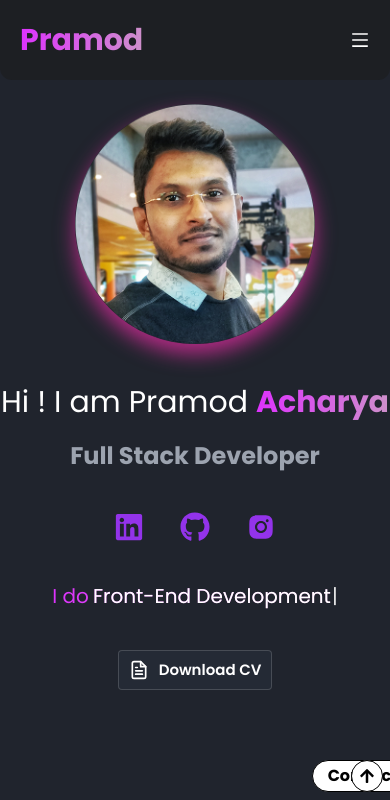
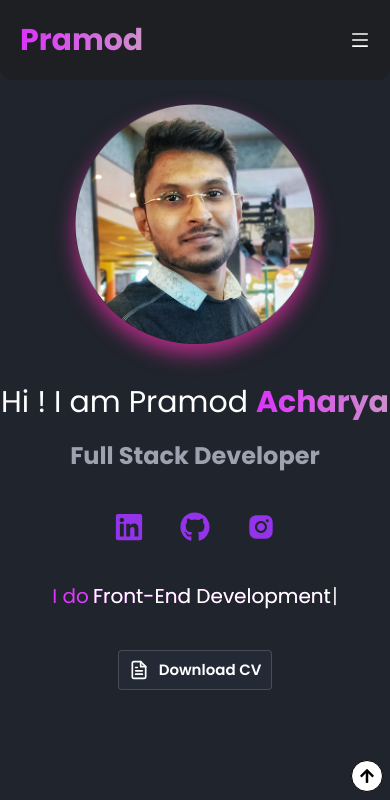
Before and after one commit to PramodAcharya808/Pramod-Acharya-Portfolio-Official, a React (Vite) app: page / in a window 390 px wide. Shown: the top 800 px of the page. Built offline with nearby package versions, Linux system fonts and the light colour scheme.

Commit message:
responsive design changes of the topmate button

```diff
--- a/src/components/ScrollTopBtn/ScrollTop.jsx
+++ b/src/components/ScrollTopBtn/ScrollTop.jsx
@@ -14,7 +14,7 @@
         href="https://topmate.io/pramod_acharya?utm_source=linkedin&utm_medium=product&utm_campaign=ss"
         target="blank"
       >
-        <button className="scrollBtn fixed left-[80%] top-[90%] z-[999] flex h-8 w-32 items-center justify-center rounded-full border border-black bg-white font-bold text-black transition-all hover:scale-110 active:scale-100">
+        <button className="scrollBtn fixed left-[70%] top-[95%] z-[999] flex h-8 w-36 items-center justify-center rounded-l-full bg-[#a5079d] font-bold text-white transition-all hover:scale-110 active:scale-100 md:left-[80%] md:top-[90%] md:w-32 md:rounded-full">
           Connect 1 : 1
         </button>
       </a>
```
